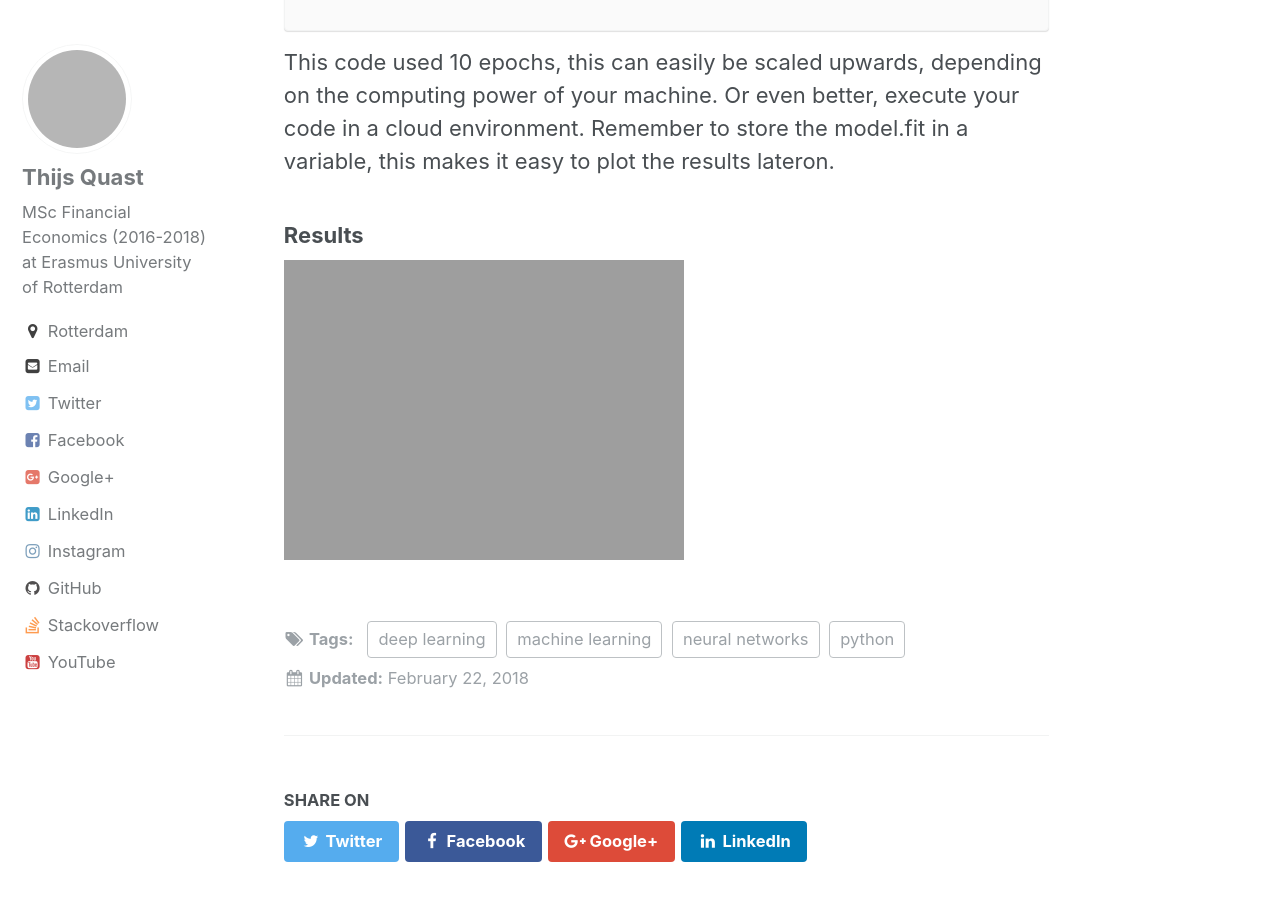
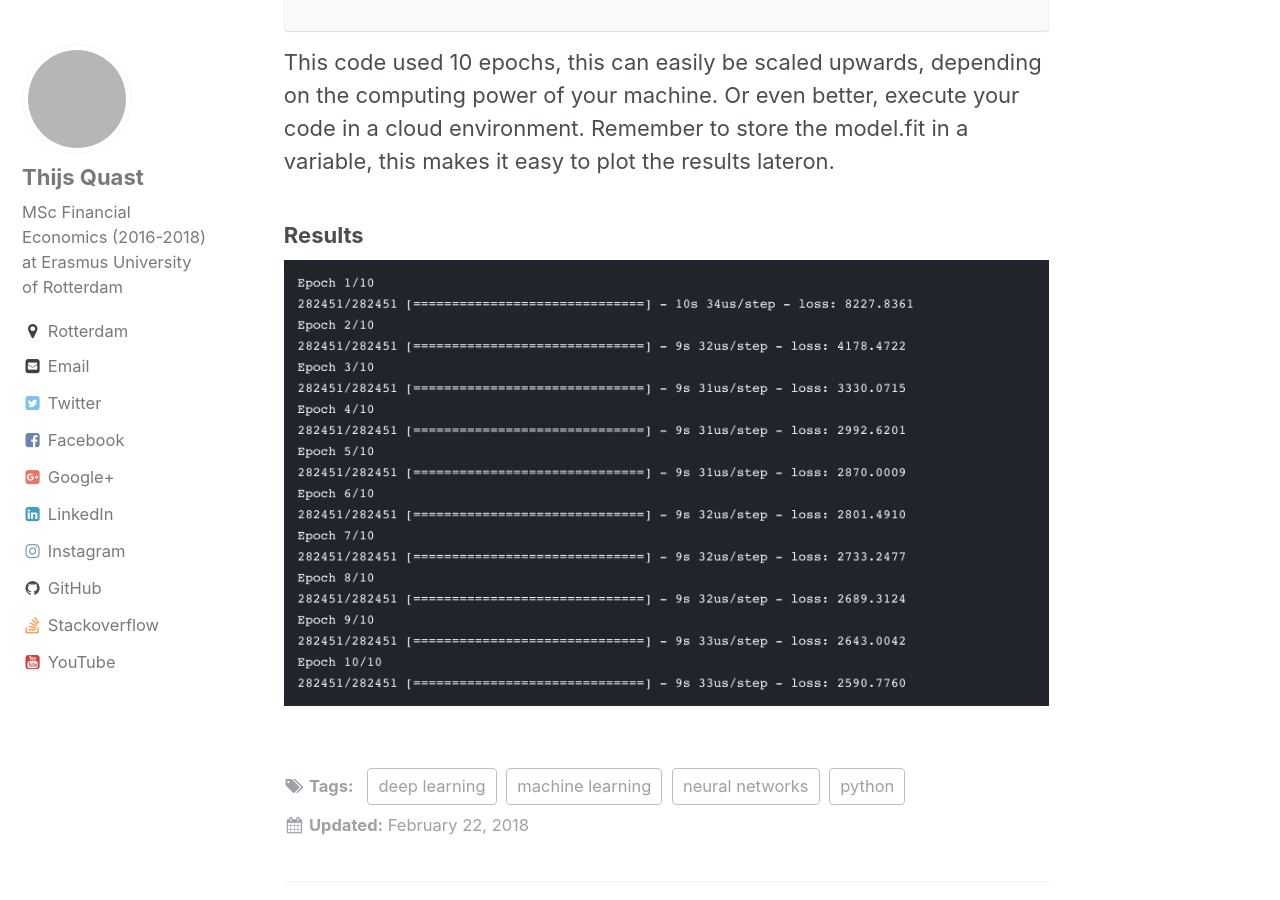
Before and after one commit to Thijsq/thijsq.github.io, a Jekyll site: the page built from _posts/2018-02-22-nn-sales-prediction.md, in a window 1280 px wide and 900 px high, scrolled down 2626 px. Built offline with Jekyll 4.4.1, drawn with Linux system fonts in a browser that asks for light colours; grey boxes are pictures that could not be loaded.

Commit message:
add image

```diff
--- a/_posts/2018-02-22-nn-sales-prediction.md
+++ b/_posts/2018-02-22-nn-sales-prediction.md
@@ -54,4 +54,4 @@ Sequential_feature_scaled = model.fit(X,y,batch_size=2048,epochs=10)
 This code used 10 epochs, this can easily be scaled upwards, depending on the computing power of your machine. Or even better, execute your code in a cloud environment. Remember to store the model.fit in a variable, this makes it easy to plot the results lateron.
 
 ### Results
-<img src="tquast$ /Users/tquast/Library/Mobile\ Documents/com\~apple\~Grab/Documents/Results\ week2.png" alt="">
+![My helpful screenshot]({{ "/assets/week2.png" | absolute_url }})
```
